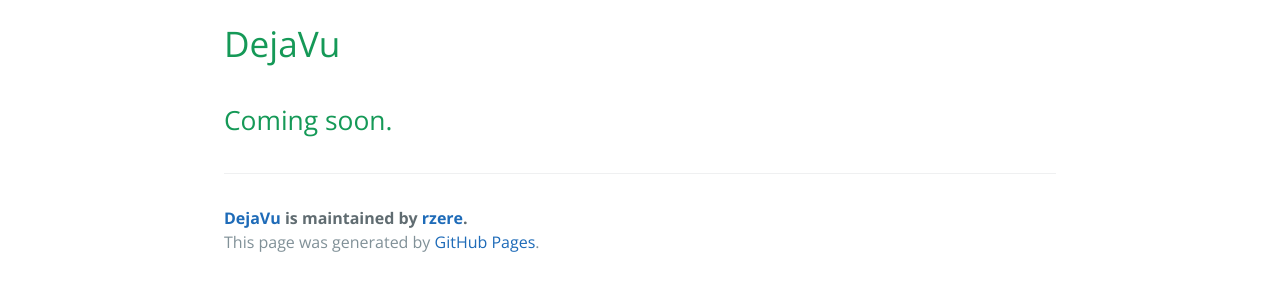
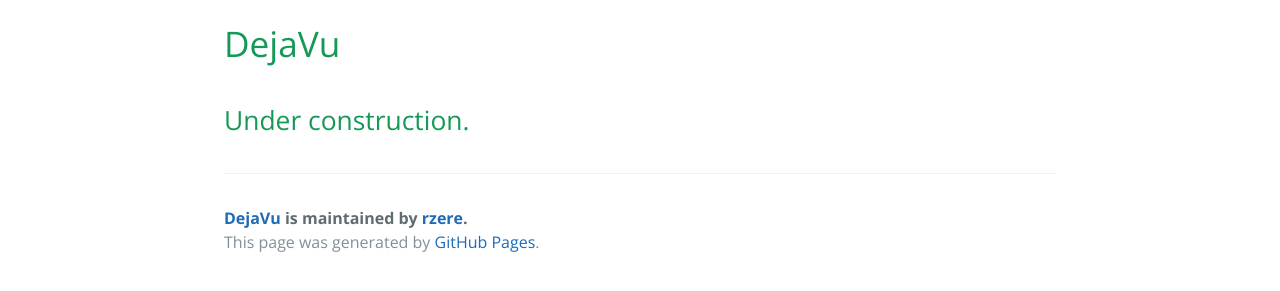
Before and after one commit to rzere/DejaVu, a Jekyll site: the page built from docs/index.md, in a window 1280 px wide. Shown: the part 398-689 px from the top of the page. Built offline with Jekyll 4.4.1, drawn with Linux system fonts in a browser that asks for light colours; our own code applies the rules of GitHub Pages for plain Markdown files.

Commit message:
index.md v5

```diff
--- a/docs/_config.yml
+++ b/docs/_config.yml
@@ -1,4 +1,4 @@
-title: Cayman theme
+title: DejaVu
 description: A Google Chrome Extension for Journalists to Collaboratively Address Visual Misinformation
 show_downloads: true
 google_analytics:
--- a/docs/index.md
+++ b/docs/index.md
@@ -3,4 +3,4 @@
 ---
 # DejaVu
 
-## Coming soon.
+## Under construction.
```
